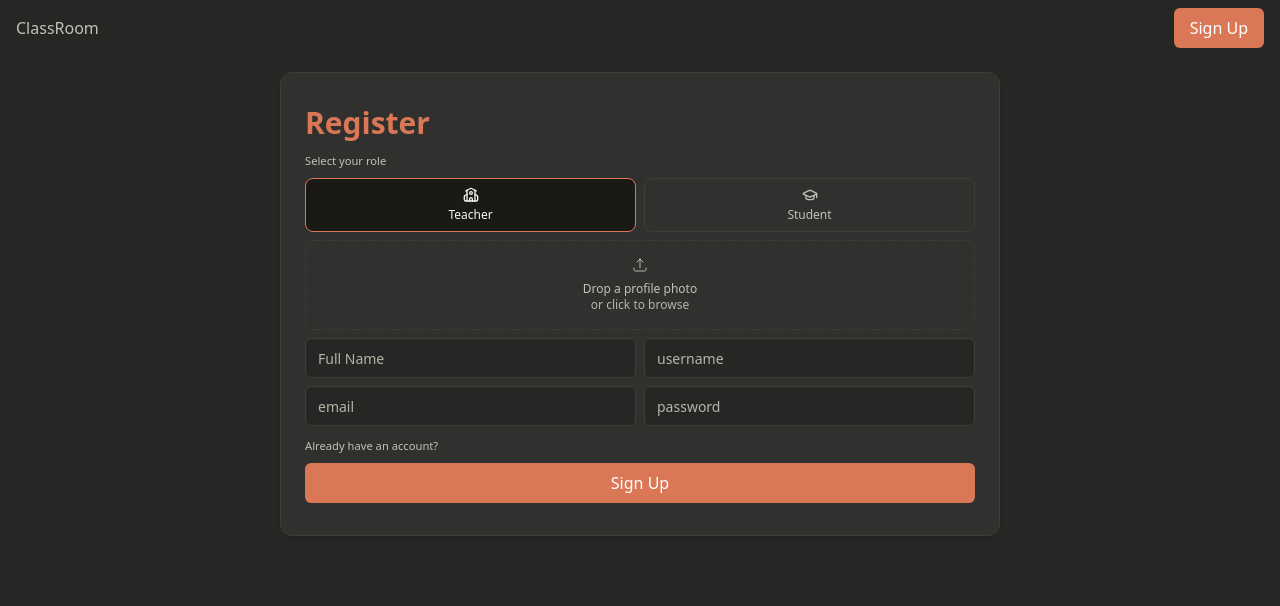
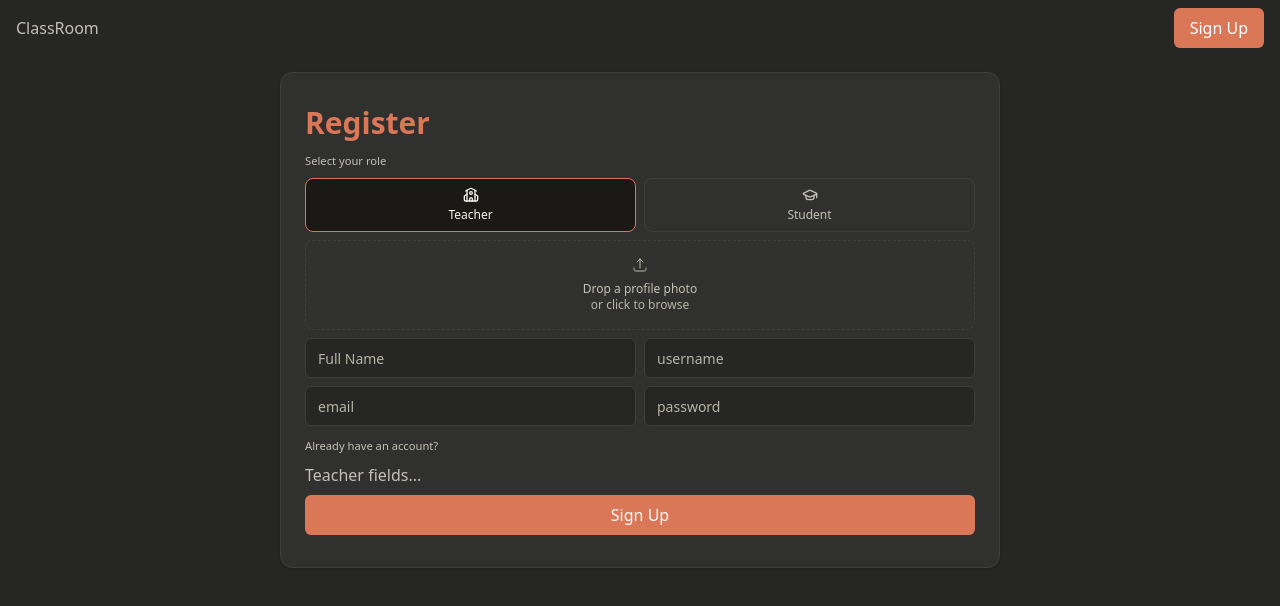
Before and after one commit to yusuf-codes10/horseshoe-academy, a Vue app in the folder apps/web/: page /register in a window 1280 px wide. Both pictures are taken after a click on the element "Teacher". Shown: the top 606 px of the page. Built offline with nearby package versions, Linux system fonts and the light colour scheme; no server answers.

Commit message:
conditionally rendering student and teacher fileds

```diff
--- a/apps/web/src/views/auth/RegisterView.vue
+++ b/apps/web/src/views/auth/RegisterView.vue
@@ -157,6 +157,17 @@ const registerUser = async () => {
         <RouterLink :to="{ name: 'Login' }">Already have an account?</RouterLink>
       </p>
 
+      <!-- if student -->
+      <div v-if="role === 'student'">
+        Student fileds...
+      </div>
+
+      <!-- if teacher -->
+      <div v-if="role === 'teacher'">
+        Teacher fields...
+
+      </div>
+
       <div v-if="error">
         <p class="text-red-400 text-sm">{{ error }}</p>
       </div>
```
